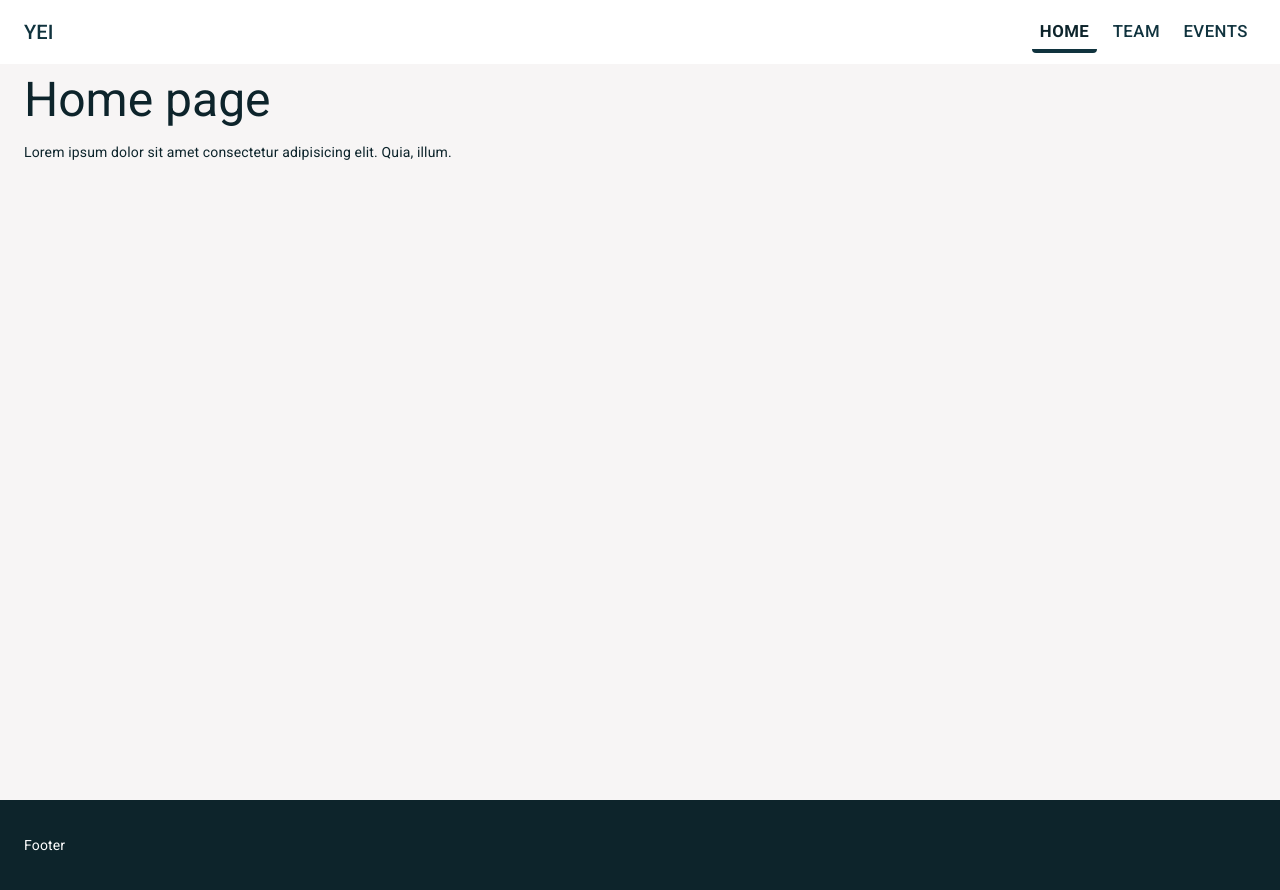
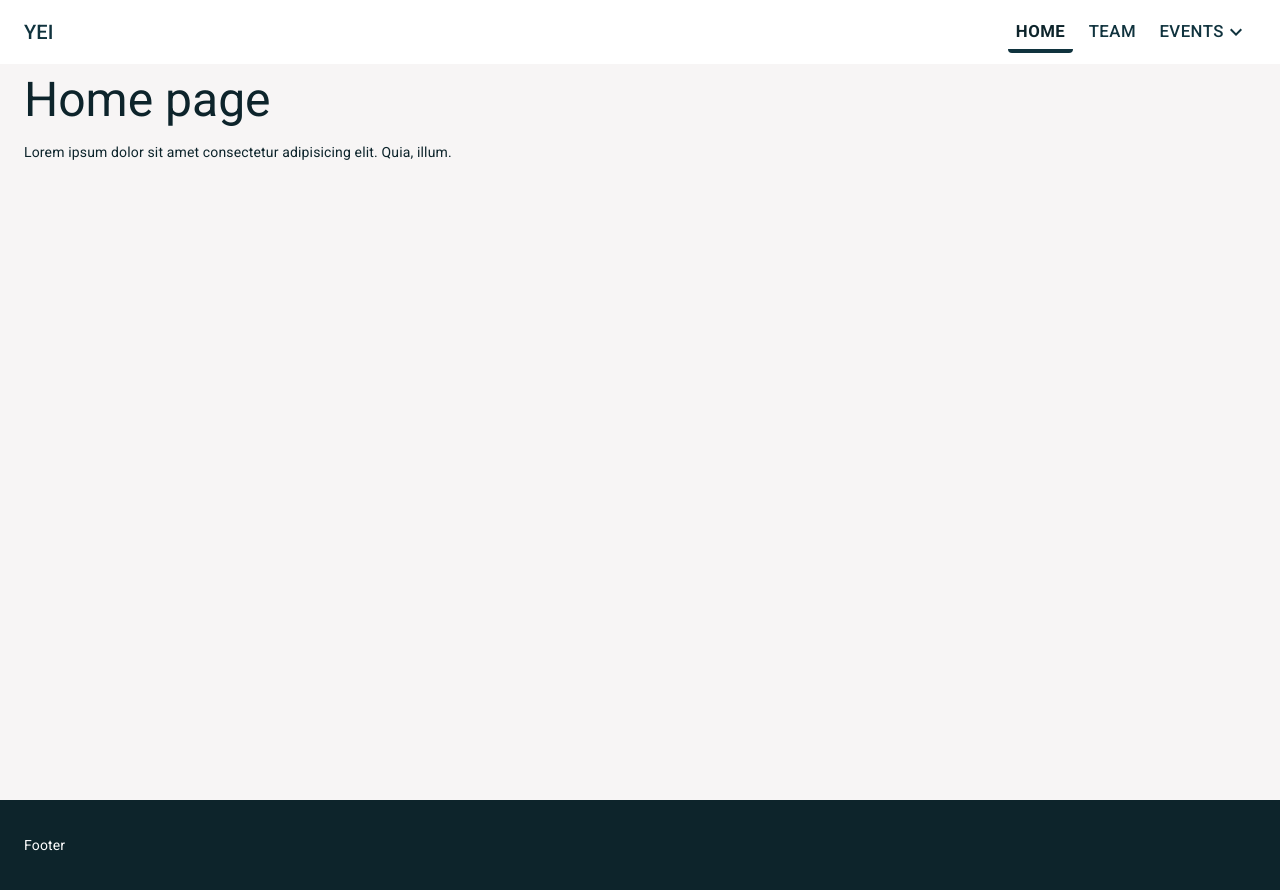
Before and after one commit to masonwang025/yei-website-old, a React (Create React App) app: page / in a window 1280 px wide. Built offline with nearby package versions, Linux system fonts and the light colour scheme.

Commit message:
dropdown navbar desktop done

```diff
--- a/src/components/Header.js
+++ b/src/components/Header.js
@@ -217,6 +217,7 @@ function DropdownMenu({ route, classes, currPath }) {
           }`}
         >
           {route.name}
+          <ExpandMore />
         </Button>
         <Popper
           open={open}
```
